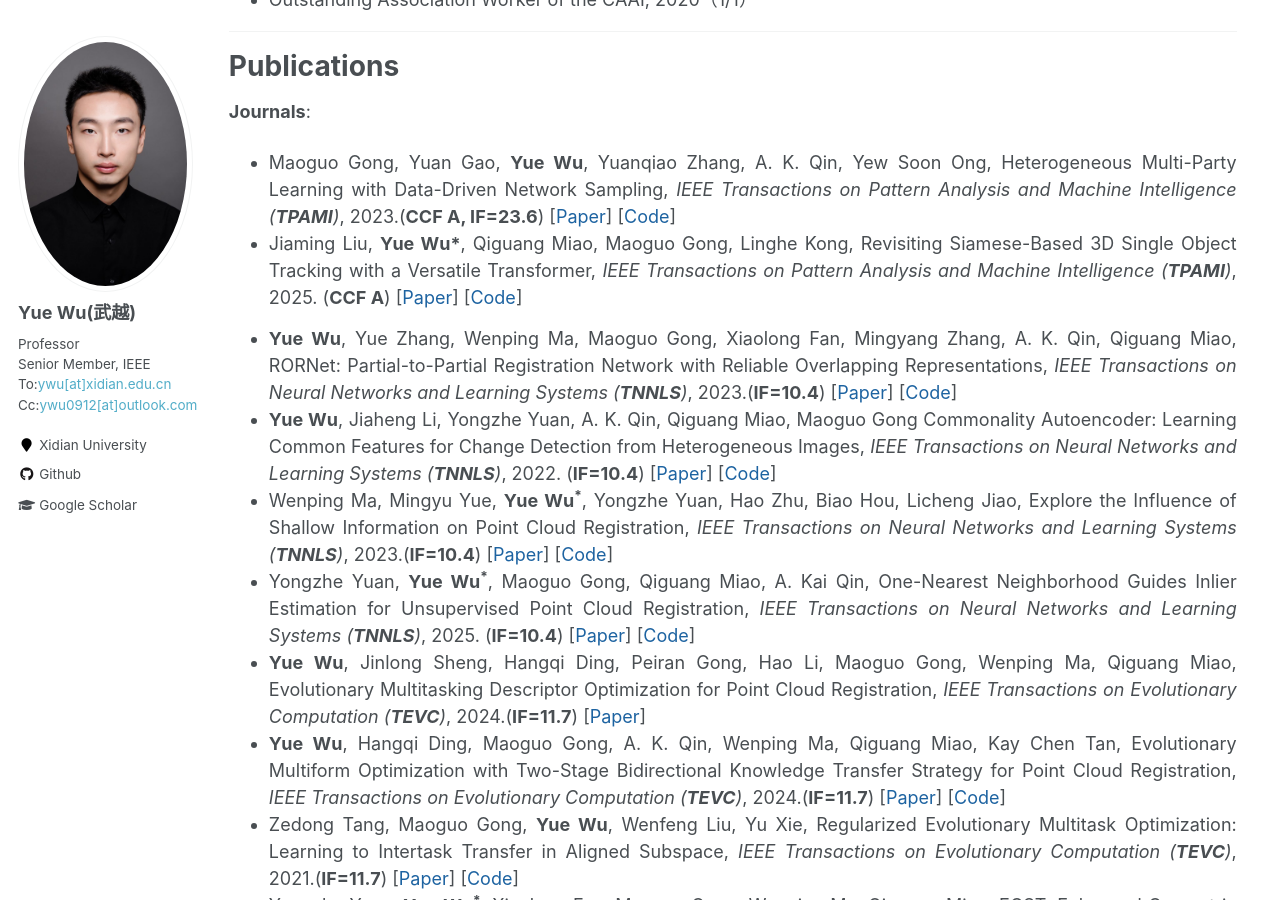
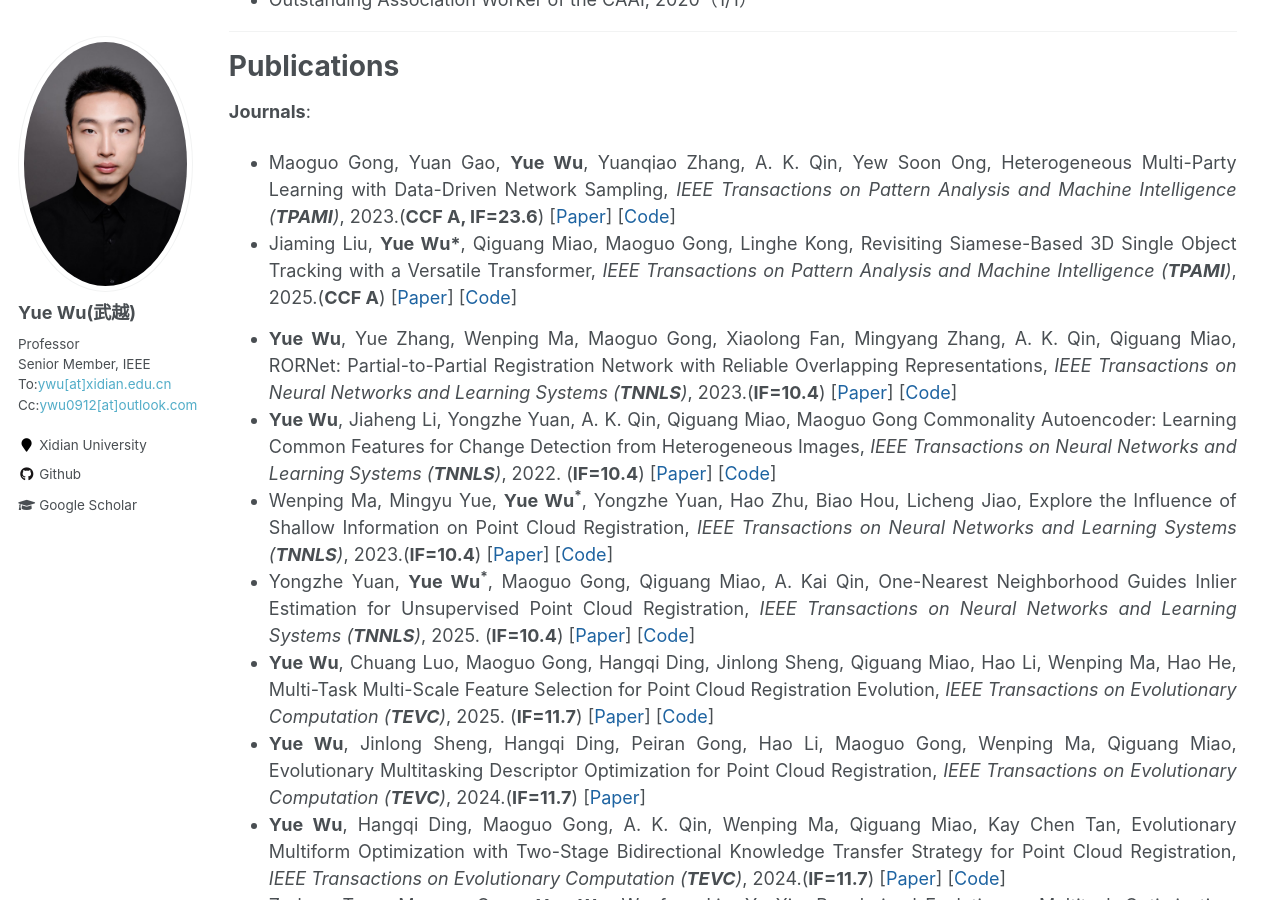
Before and after one commit to ywuchina/ywuchina.github.io, a Jekyll site: the page built from _pages/home.md, in a window 1280 px wide and 900 px high, scrolled down 1767 px. Built offline with Jekyll 4.4.1, drawn with Linux system fonts in a browser that asks for light colours; some of the changed text lies outside the part shown.

Commit message:
Update paper.html

```diff
--- a/_includes/paper.html
+++ b/_includes/paper.html
@@ -33,8 +33,7 @@
   <span>
     Jiaming Liu, <b>Yue Wu*</b>, Qiguang Miao, Maoguo Gong, Linghe Kong,
     Revisiting Siamese-Based 3D Single Object Tracking with a Versatile Transformer,
-    <i>IEEE Transactions on Pattern Analysis and Machine Intelligence (<b>TPAMI</b>)</i>, 2025.
-    (<b>CCF A</b>)
+    <i>IEEE Transactions on Pattern Analysis and Machine Intelligence (<b>TPAMI</b>)</i>, 2025.(<b>CCF A</b>)
     [<a href="https://ieeexplore.ieee.org/abstract/document/11045222" target="_blank">Paper</a>]
     [<a href="" target="https://github.com/ywuchina/TeamCode">Code</a>]
   </span>
@@ -90,6 +89,16 @@
 
 <!--TEVC 11.7-->
 
+<li style="margin-bottom: 1.5;">
+  <span>
+    <b>Yue Wu</b>, Chuang Luo, Maoguo Gong, Hangqi Ding, Jinlong Sheng, Qiguang Miao,
+    Hao Li, Wenping Ma, Hao He,
+    Multi-Task Multi-Scale Feature Selection for Point Cloud Registration Evolution,
+    <i>IEEE Transactions on Evolutionary Computation (<b>TEVC</b>)</i>, 2025. (<b>IF=11.7</b>)
+    [<a href="https://ieeexplore.ieee.org/abstract/document/10829809" target="_blank">Paper</a>]
+    [<a href="https://github.com/ywuchina/TeamCode/tree/MMFS" target="_blank">Code</a>]
+  </span>
+</li>
 
 
 <li style="margin-bottom: 1.5;">
@@ -317,12 +326,22 @@
 <!--一篇文章一个 li，最新发表的放在最上面，没有code就把code删了-->
 
 <li style="margin-bottom: 1.5;">
+  <span>
+    <b>Yue Wu</b>, Jun Jiang, Yongzhe Yuan, Maoguo Gong, Qiguang Miao, Hao Li, Mingyang Zhang,
+    PointTruss: K-Truss for Point Cloud Registration,
+    <i>Annual Conference on Neural Information Processing Systems (<b>NeurIPS</b>)</i>, 2025.(<b>CCF A</b>)
+    [<a href="https://openreview.net/forum?id=MuxBO5f8mL" target="_blank">Paper</a>]
+  </span>
+</li>
+
+
+<li style="margin-bottom: 1.5;">
 <span>
   <b>Yue Wu</b>, Xidao Hu, Yongzhe Yuan, Xiaolong Fan, Maoguo Gong, Hao Li, Mingyang Zhang, Qiguang Miao, Wenping Ma,
 PointMC: Multi-instance Point Cloud Registration Based on Maximal Cliques,
 <i>International Conference on Machine Learning (<b>ICML</b>)</i>, 2024.(<b>CCF A</b>)
-<!-- [<a href= "https://doi.org/10.1609/aaai.v38i11.29078" target="_blank">Paper</a>]
-[<a href= "https://github.com/jiajunsi/RCML" target="_blank">Code</a>] -->
+[<a href= "https://doi.org/10.1609/aaai.v38i11.29078" target="_blank">Paper</a>]
+<!-- [<a href= "https://github.com/jiajunsi/RCML" target="_blank">Code</a>] -->
 </span>
 </li>
 
```
